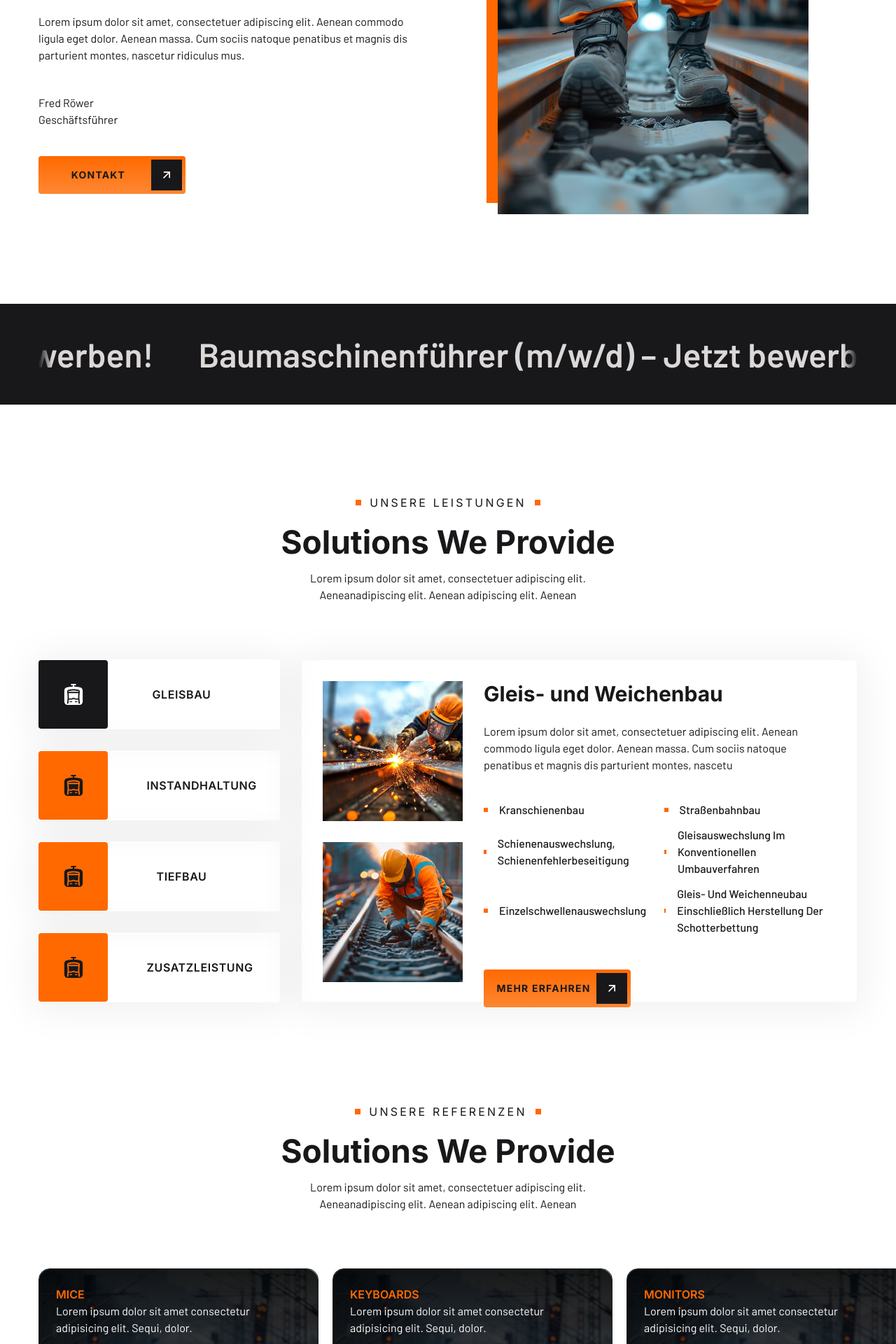
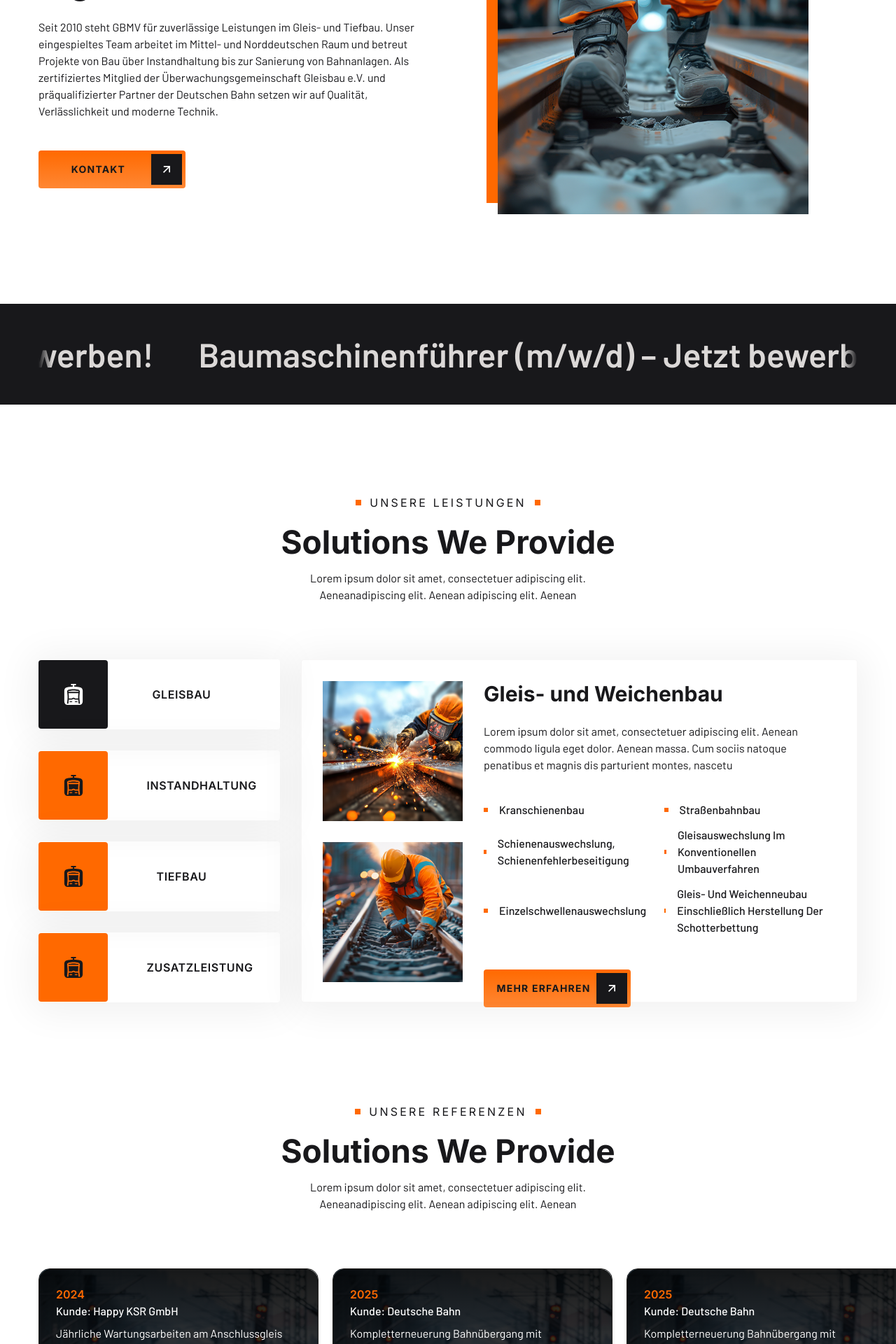
Before and after one commit to Nyi0309/Gleisbau_MV, a Next.js app: page / in a window 1280 px wide. Shown: the part 1040-2960 px from the top of the page at 70% size. Built offline with nearby package versions, Linux system fonts and the light colour scheme.

Commit message:
texte eingepflegt

```diff
--- a/src/app/globals.css
+++ b/src/app/globals.css
@@ -56,7 +56,7 @@ h6 {
 }
 
 .h2 {
-  @apply text-[36px] xl:text-[46px] font-bold leading-[1.3] xl:leading-[56px] capitalize
+  @apply text-[36px] xl:text-[46px] font-bold leading-[1.3] xl:leading-[56px]
 }
 
 .h3 {
--- a/src/components/About.tsx
+++ b/src/components/About.tsx
@@ -15,19 +15,19 @@ const About = () => {
                     <motion.div
                         variants={fadeIn({ direction: "right", delay: 0.2 })} initial="hidden" whileInView="show" viewport={{ once: false, amount: 0.2 }}
                         className="flex-1">
-                        <div
-
-                            className="max-w-[540px]">
+                        <div className="max-w-[540px]">
                             {/**Überschrift */}
                             <PreTitle text="Über uns" />
-                            <h2 className="h2 text-primary dark:text-white mb-6">Lorem ipsum dolor sit amet, consectetuer</h2>
-                            <p className="mb-11 text-primary dark:text-secondary-dark">Lorem ipsum dolor sit amet, consectetuer adipiscing elit. Aenean commodo ligula eget dolor. Aenean massa. Cum sociis natoque penatibus et magnis dis parturient montes, nascetur ridiculus mus. </p>
+                            <h2 className="h2 text-primary dark:text-white mb-6">Präzision im Gleisbau – regional & zertifiziert</h2>
+                            <p className="mb-11 text-primary dark:text-secondary-dark">Seit 2010 steht GBMV für zuverlässige Leistungen im Gleis- und Tiefbau. Unser eingespieltes Team arbeitet im Mittel- und Norddeutschen Raum und betreut Projekte von Bau über Instandhaltung bis zur Sanierung von Bahnanlagen. Als zertifiziertes Mitglied der Überwachungsgemeinschaft Gleisbau e.V. und präqualifizierter Partner der Deutschen Bahn setzen wir auf Qualität, Verlässlichkeit und moderne Technik.
+
+                            </p>
                         </div>
                         {/**signatur */}
-                        <div className="w-max flex flex-col mb-10 text-primary dark:text-secondary-dark">
+                        {/* <div className="w-max flex flex-col mb-10 text-primary dark:text-secondary-dark">
                             <p>Fred Röwer</p>
-                            <p>Geschäftsführer</p>
-                        </div>
+                            <p>Geschäftsführer</p> */}
+                        {/* </div> */}
                         {/**btn */}
                        <a href="mailto:info@gleisbau-mv.de">
                        <Button text="Kontakt" />
--- a/src/components/ui/CardCarousel.tsx
+++ b/src/components/ui/CardCarousel.tsx
@@ -114,6 +114,7 @@ const Card = ({ url, category, title, description }: ItemType) => {
                 <span className="text-md font-primary font-semibold uppercase text-accent">
                     {category}
                 </span>
+                <p className="mb-2 text-md font-medium">{title}</p>
                 <p className="text-white">{description}</p>
 
             </div>
@@ -135,26 +136,26 @@ const items: ItemType[] = [
     {
         id: 1,
         url: "/assets/img/3.webp",
-        category: "Mice",
-        title: "Just feels right",
+        category: "2024",
+        title: "Kunde: Happy KSR GmbH",
         description:
-            "Lorem ipsum dolor sit amet consectetur adipisicing elit. Sequi, dolor.",
+            "Jährliche Wartungsarbeiten am Anschlussgleis Kieswerk Klocksin/Mecklenburg Vorpommern",
     },
     {
         id: 2,
         url: "/assets/img/3.webp",
-        category: "Keyboards",
-        title: "Type in style",
+        category: "2025",
+        title: "Kunde: Deutsche Bahn",
         description:
-            "Lorem ipsum dolor sit amet consectetur adipisicing elit. Sequi, dolor.",
+            "Kompletterneuerung Bahnübergang mit Rammrohrgründungsarbeiten und Kabeltiefbau inklusive umfangreicher Straßenbaumaßnahmen und Bernerdeich/Niedersachsen",
     },
     {
         id: 3,
         url: "/assets/img/3.webp",
-        category: "Monitors",
-        title: "Looks like a win",
+        category: "2025",
+        title: "Kunde: Deutsche Bahn",
         description:
-            "Lorem ipsum dolor sit amet consectetur adipisicing elit. Sequi, dolor.",
+            "Kompletterneuerung Bahnübergang mit Kabeltiefbau Warnitz/Mecklenburg-Vorpommern",
     },
     {
         id: 4,
```
